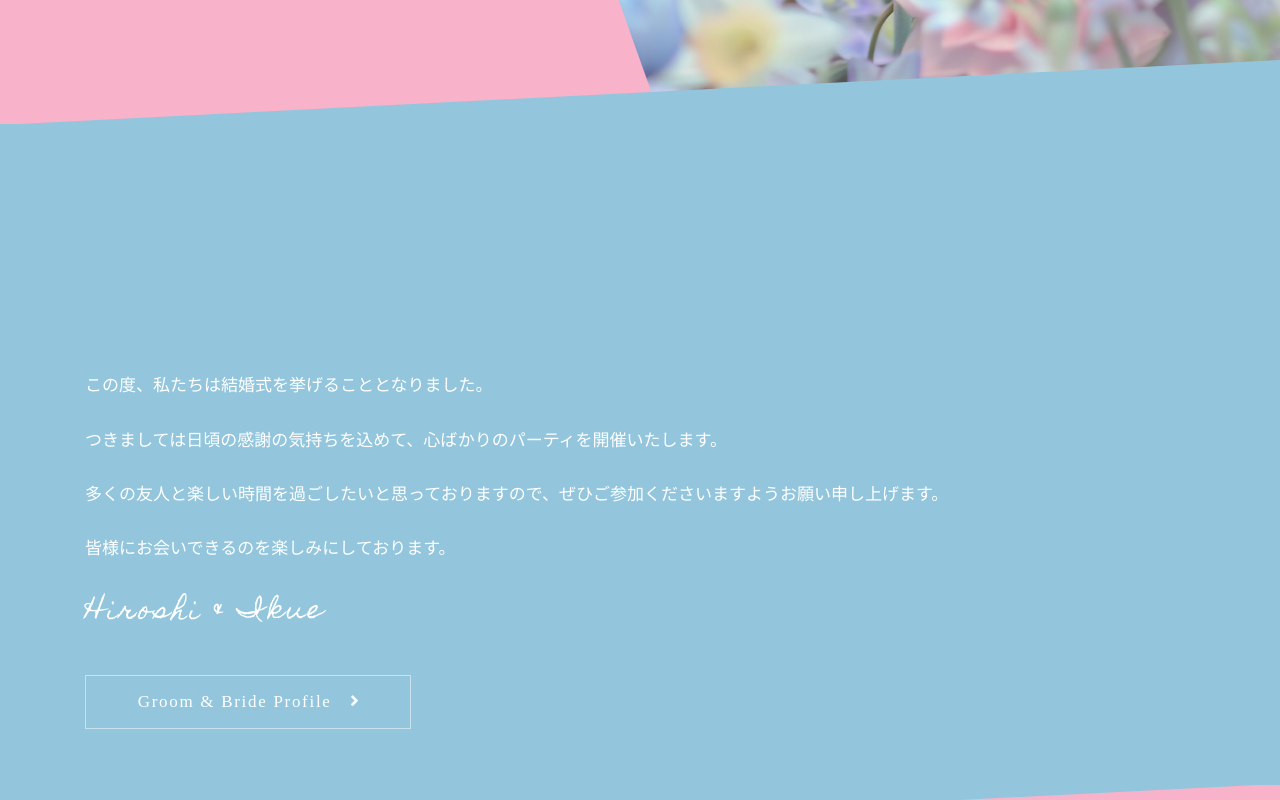
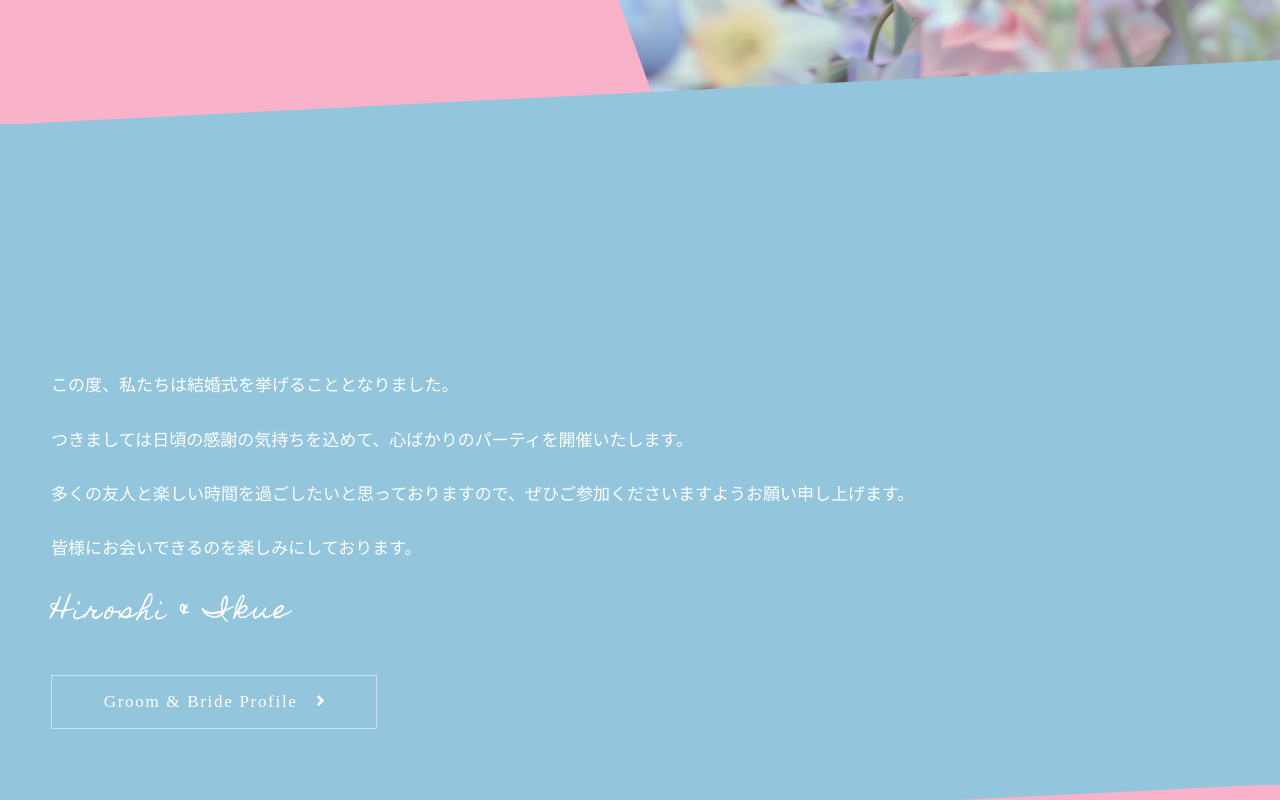
Before and after one commit to Ever-After/Ever-After.github.io, a plain HTML site: page index.html in a window 1280 px wide. Shown: the part 660-1460 px from the top of the page. Drawn offline with nearby package versions, Linux system fonts and the light colour scheme; some packages are replaced by stand-ins of ours; a script that the page names is missing; files whose address does not match are found by name; a web font is replaced by a local one.

Commit message:
Update style.css

```diff
--- a/css/style.css
+++ b/css/style.css
@@ -111,14 +111,14 @@ input {font-size: 1rem;}
 /*section
 ---------------------------------------------------------------------------*/
 section {
-	padding: 0.8rem;	/*section内の余白*/
+	padding: 1rem;	/*section内の余白*/
 }
 
 	/*画面幅600px以上の追加指定*/
 	@media screen and (min-width:600px) {
 
 	section {
-		padding: 3rem 5rem;	/*section内の余白。上下、左右への順番。*/
+		padding: 2rem 3rem;	/*section内の余白。上下、左右への順番。*/
 	}
 
 	}/*追加指定ここまで*/
```
